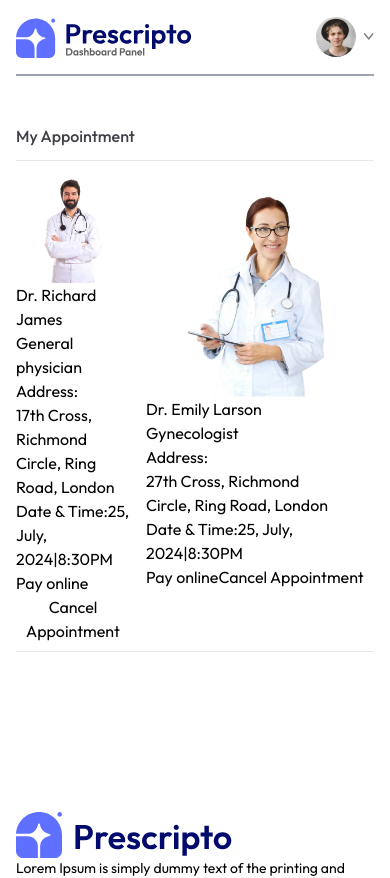
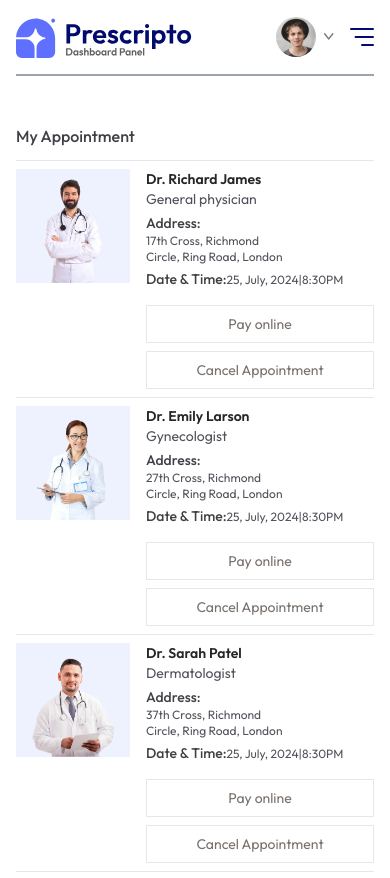
Before and after one commit to biliqis/Hospital_Management_App, a React (Vite) app: page /my-appointments in a window 390 px wide. Shown: the top 878 px of the page. Built offline with nearby package versions, Linux system fonts and the light colour scheme.

Commit message:
odify the doctor pages

```diff
--- a/src/components/Navbar.jsx
+++ b/src/components/Navbar.jsx
@@ -1,14 +1,16 @@
+
 import React, { useState } from "react";
 import { NavLink, useNavigate } from "react-router-dom";
 import { assets } from "./assets/assets/assets";
 
 const Navbar = () => {
   const navigate = useNavigate();
-
   const [token, setToken] = useState(true);
+  const [showMenu, setShowMenu] = useState(false); // Missing state for `showMenu`
 
   return (
     <div className="flex items-center justify-between text-sm py-4 mb-5 border-b-2 border-b-gray-400">
+      {/* Logo */}
       <img
         onClick={() => navigate("/")}
         className="w-44 cursor-pointer"
@@ -16,28 +18,27 @@
         alt="Admin Logo"
       />
 
+      {/* Desktop Navigation */}
       <ul className="hidden md:flex items-start gap-5 font-medium">
         <NavLink to="/">
           <li className="py-1">HOME</li>
           <hr className="border-none outline-none h-0.5 bg-primary w-3/5 m-auto hidden" />
         </NavLink>
-
         <NavLink to="/doctors">
           <li className="py-1">ALL DOCTORS</li>
           <hr className="border-none outline-none h-0.5 bg-primary w-3/5 m-auto hidden" />
         </NavLink>
-
         <NavLink to="/about">
           <li className="py-1">ABOUT</li>
           <hr className="border-none outline-none h-0.5 bg-primary w-3/5 m-auto hidden" />
         </NavLink>
-
         <NavLink to="/contact">
           <li className="py-1">CONTACT</li>
           <hr className="border-none outline-none h-0.5 bg-primary w-3/5 m-auto hidden" />
         </NavLink>
       </ul>
 
+      {/* Profile & Mobile Menu */}
       <div className="flex items-center gap-4">
         {token ? (
           <div className="flex items-center gap-2 cursor-pointer relative group">
@@ -64,7 +65,7 @@
                   onClick={() => navigate("my-appointments")}
                   className="hover:text-black cursor-pointer"
                 >
-                 My Appointments
+                  My Appointments
                 </p>
                 <p
                   onClick={() => setToken(false)}
@@ -83,7 +84,48 @@
             Create Account
           </button>
         )}
+
+        {/* Mobile Menu Icon */}
+        <img
+          onClick={() => setShowMenu(true)}
+          className="w-6 md:hidden"
+          src={assets.menu_icon}
+          alt="Menu Icon"
+        />
       </div>
+
+      {/* Mobile Menu */}
+      {showMenu && (
+        <div
+          className={`fixed w-full h-full md:hidden right-0 top-0 bottom-0 z-20 overflow-hidden bg-white transition-all`}
+        >
+          <div className="flex justify-between items-center p-6 px-5">
+            <img src={assets.logo} alt="Logo" className="w-36" />
+            <img
+              onClick={() => setShowMenu(false)}
+              src={assets.cross_icon}
+              alt="Close Menu"
+              className="w-7 cursor-pointer"
+            />
+          </div>
+          <ul className="flex flex-col items-center gap-2 mt-5 px-5 text-lg font-medium ">
+            <NavLink to="/" onClick={() => setShowMenu(false)}>
+              <p className="px-4 py-2 rounded inline-block">Home</p>
+            </NavLink>
+            <NavLink to="/doctors" onClick={() => setShowMenu(false)}>
+              <p className="px-4 py-2 rounded inline-block"> ALL DOCTORS</p>
+            </NavLink>
+            <NavLink to="/about" onClick={() => setShowMenu(false)}>
+              {" "}
+              <p className="px-4 py-2 rounded inline-block"> ABOUT</p>
+            </NavLink>
+            <NavLink to="/contact" onClick={() => setShowMenu(false)}>
+              {" "}
+              <p className="px-4 py-2 rounded inline-block">CONTACT</p>
+            </NavLink>
+          </ul>
+        </div>
+      )}
     </div>
   );
 };
--- a/src/index.css
+++ b/src/index.css
@@ -9,22 +9,29 @@
 *{
   font-family: Outfit;
 }
+
 .active hr{
     @apply block
 }
+
 ::-webkit-scrollbar{
   @apply hidden
 
 }
+@media(max-width:740px){
+  .active p{
+    @apply text-white bg-primary
+  }
+}
 
 
 
-*{
+/* *{
   padding: 0;
   margin: 0;
   box-sizing: border-box;
   font-family:Outfit ;
-}
+} */
 
 /* .app{
   width: 20px;
--- a/src/pages/MyAppointment.jsx
+++ b/src/pages/MyAppointment.jsx
@@ -7,28 +7,40 @@
   return (
     <div>
       <p className='pb-3 mt-12 font-medium text-zinc-700 border-b'>My Appointment</p>
-      <div className='grid grid-cols-[1fr_2fr] gap-4 sm:flex sm:gap-6 py-2 border-b'>
-{doctors.slice(0,2).map((item, index)=>(
-  <div key={index}>
+
+
+
+      <div>
+
+{doctors.slice(0,3).map((item, index)=>(
+
+
+  <div className='grid grid-cols-[1fr_2fr] gap-4 sm:flex sm:gap-6 py-2 border-b' key={index}>
+
+
+
+
+
     <div>
-      <img src={item.image} alt=''/>
+      <img className='w-32 bg-indigo-50' src={item.image} alt=''/>
 
     </div>
 
-    <div>
-      <p>{item.name}</p>
+    <div className='flex-1 text-sm text-zinc-600'>
+      <p className='text-neutral-800 font-semibold'>{item.name}</p>
       <p>{item.speciality}</p>
 
-      <p>Address:</p>
-      <p>{item.address.line1}</p>
-      <p>{item.address.line2}</p>
-      <p><span>Date & Time:</span>25, July, 2024|8:30PM</p>
+      <p className='text-zinc-700 font-medium mt-1'>Address:</p>
+      <p className='text-xs'>{item.address.line1}</p>
+      <p className='text-xs'>{item.address.line2}</p>
+      <p className='text-xs mt-1'><span className='text-sm text-neutral-700 font-medium' >Date & Time:</span>25, July, 2024|8:30PM</p>
 
     </div>
 
     <div></div>
-    <div><button>Pay online</button>
-    <button>Cancel Appointment</button>
+    <div className='flex flex-col gap-2 justify-end'>
+      <button className='text-sm text-stone-500 text-center sm:min-w-48 py-2 border hover:bg-primary hover:text-white transition-all duration-300' >Pay online</button>
+    <button  className='text-sm text-stone-500 text-center sm:min-w-48 py-2 border hover:bg-red-600'>Cancel Appointment</button>
     </div>
 
 
```
